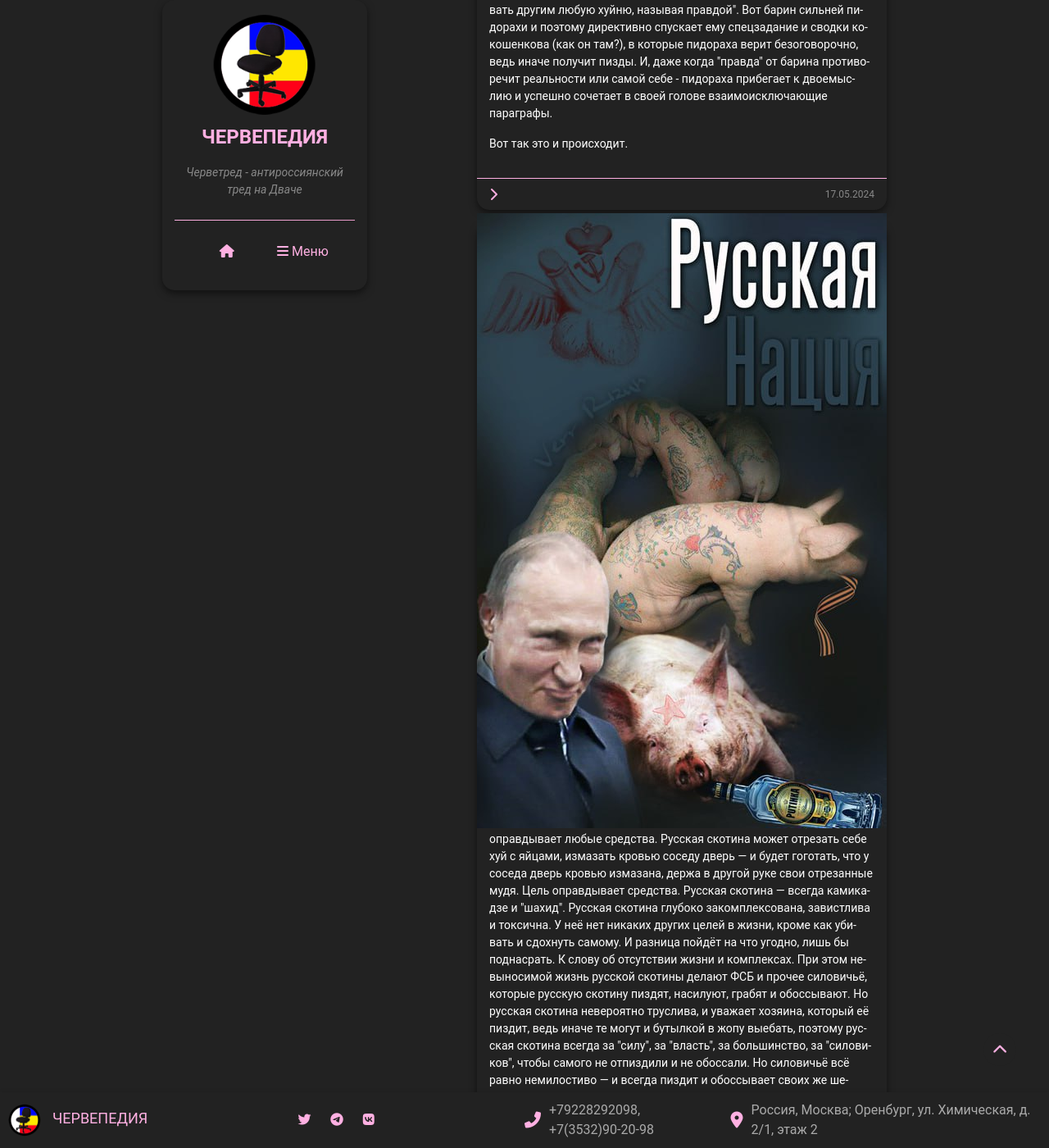
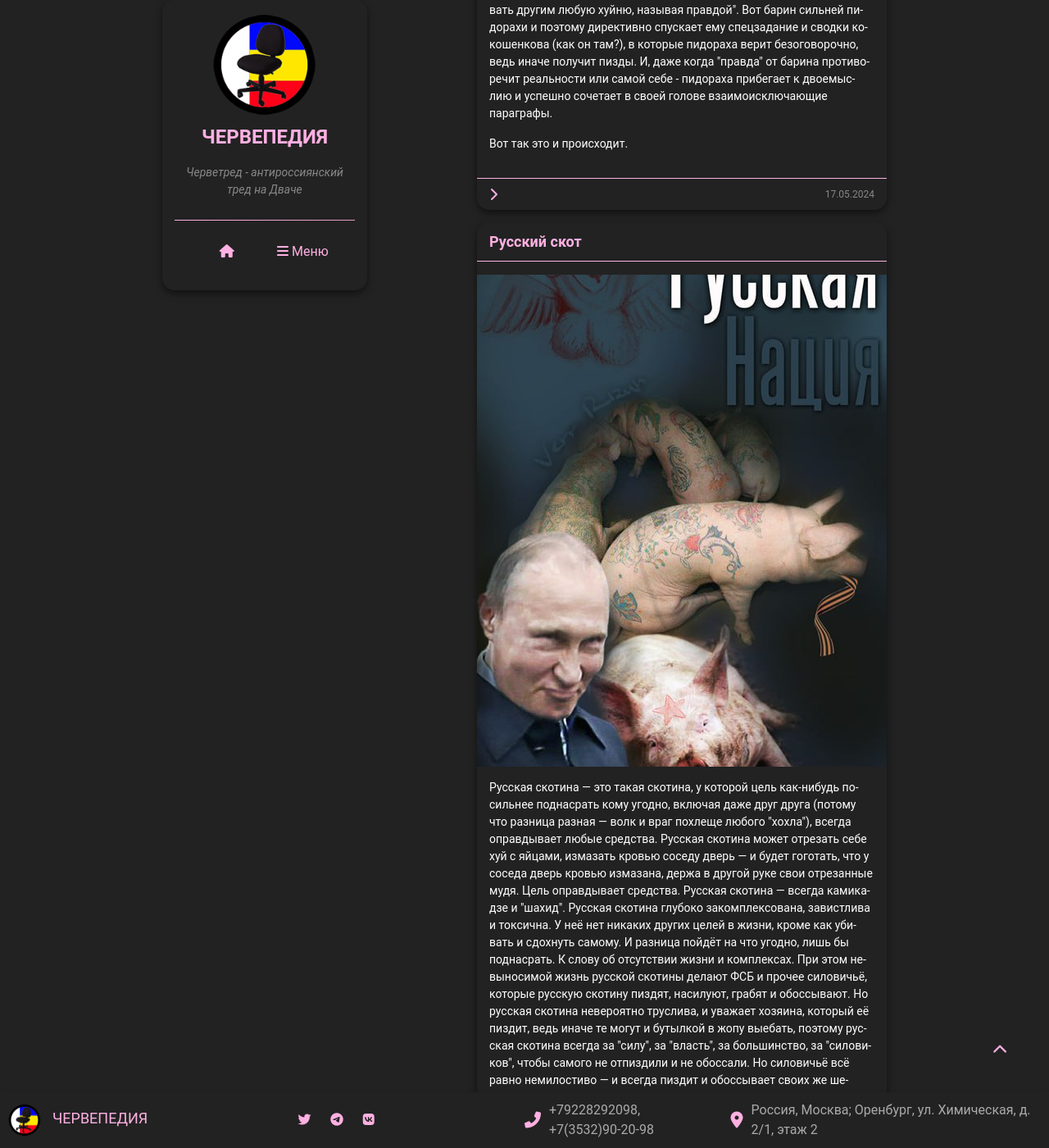
Before and after one commit to chervepedia/chervepedia.github.io, a Jekyll site: the page built from index.html, in a window 1280 px wide and 1400 px high, scrolled down 2207 px. Shown: the whole window at 82% size. Built offline with Jekyll 4.4.1, drawn with Linux system fonts in a browser that asks for light colours; a script that is not in the unit is left out; the list of posts is cut into pages by our own code; comment, search, counter and statistics services are not loaded.

Commit message:
Update style.css

```diff
--- a/assets/css/style.css
+++ b/assets/css/style.css
@@ -214,11 +214,14 @@
     display: flex;
     align-items: center;
     justify-content: center;
+    overflow: hidden;
 }
 
 .post-image-wrapper img {
     max-width: 100%;
     max-height: 100%;
+    width: auto;
+    height: auto;
     object-fit: contain; /* Масштабируем изображение с сохранением пропорций */
 }
 
```
